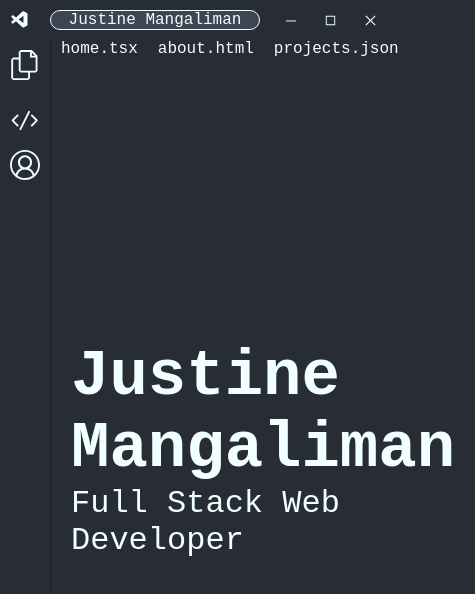
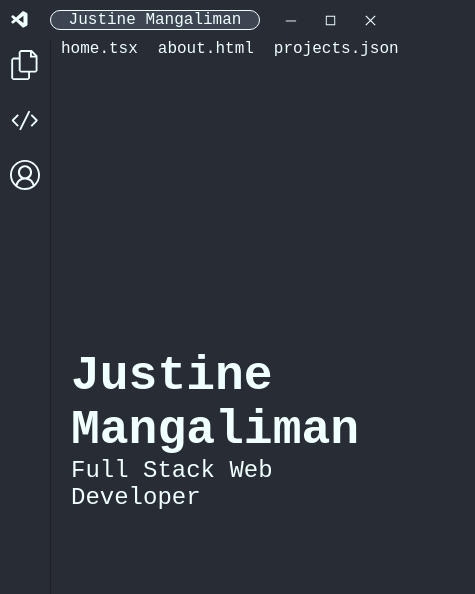
Before and after one commit to jasutiin/jasutiin.github.io, a React (Vite) app: page / in a window 390 px wide. Shown: the top 594 px of the page, 475 px wide, since content can reach past the window. Built offline with nearby package versions, Linux system fonts and the light colour scheme.

Commit message:
fix: desktop is more responsive

```diff
--- a/src/components/ActivityBar/ActivityBar.module.scss
+++ b/src/components/ActivityBar/ActivityBar.module.scss
@@ -7,15 +7,19 @@
 
   @media (max-width: 768px) {
     border-right: 1px solid #202020;
-    width: 50px;
+    width: auto;
     height: calc(100vh - 40px);
   }
 }
 
 .icon {
-  margin: 10px 10px;
+  margin: 10px auto;
 
   :hover {
     cursor: pointer;
   }
+
+  @media (max-width: 768px) {
+    margin: 10px 10px;
+  }
 }
--- a/src/components/ActivityBar/ActivityBar.tsx
+++ b/src/components/ActivityBar/ActivityBar.tsx
@@ -16,11 +16,9 @@ function ActivityBar() {
       <NavLink to="/projects" className={styles.icon}>
         <VscCode size={iconSize} />
       </NavLink>
-      <div className={styles.bottomIcons}>
-        <NavLink to="/about" className={styles.icon}>
-          <VscAccount size={iconSize} />
-        </NavLink>
-      </div>
+      <NavLink to="/about" className={styles.icon}>
+        <VscAccount size={iconSize} />
+      </NavLink>
     </div>
   );
 }
--- a/src/components/EditorTabs/EditorTabs.module.scss
+++ b/src/components/EditorTabs/EditorTabs.module.scss
@@ -14,13 +14,20 @@
   align-items: center;
   color: azure;
   min-width: 300px;
-  overflow: hidden;
+  overflow-x: auto; /* Enable horizontal scrolling */
   @include no-highlight;
 }
 
 .item {
   padding: 0px 10px;
+
   &:hover {
     background-color: #3d4452;
   }
 }
+
+@media (max-width: 420px) {
+  .container {
+    width: 100%;
+  }
+}
--- a/src/components/Explorer/Explorer.module.scss
+++ b/src/components/Explorer/Explorer.module.scss
@@ -12,15 +12,14 @@
   height: calc(100vh - 40px - 20px);
   width: 20vw;
   border-right: 1px solid #202020;
-  // border: 1px solid red;
   color: azure;
   padding: 10px;
+
+  @include no-highlight();
 
   @media (max-width: 768px) {
     display: none;
   }
-
-  @include no-highlight();
 }
 
 .header {
--- a/src/pages/About/About.module.scss
+++ b/src/pages/About/About.module.scss
@@ -0,0 +1,15 @@
+.container {
+  display: flex;
+  flex-direction: column;
+  height: calc(100vh - 100px);
+  width: calc(75vw - 40px);
+  color: azure;
+
+  @media (max-width: 768px) {
+    width: calc(100vw - 70px);
+  }
+}
+
+.title {
+  margin: 20px;
+}
--- a/src/pages/About/About.tsx
+++ b/src/pages/About/About.tsx
@@ -1,5 +1,11 @@
+import styles from './About.module.scss';
+
 function About() {
-  return <div>About</div>;
+  return (
+    <div className={styles.container}>
+      <h1 className={styles.title}>About Me</h1>
+    </div>
+  );
 }
 
 export default About;
--- a/src/pages/Home/Home.module.scss
+++ b/src/pages/Home/Home.module.scss
@@ -2,10 +2,21 @@
   display: flex;
   flex-direction: column;
   justify-content: center;
-  // border: red 1px solid;
+  width: calc(75vw - 40px);
   height: calc(100vh - 100px);
   flex: 1;
-  padding: 20px;
   color: azure;
+
+  @media (max-width: 768px) {
+    width: calc(100vw - 70px);
+  }
+}
+
+.content {
+  margin: 20px;
   font-size: xx-large;
+
+  @media (max-width: 768px) {
+    font-size: x-large;
+  }
 }
--- a/src/pages/Home/Home.tsx
+++ b/src/pages/Home/Home.tsx
@@ -3,11 +3,13 @@ import styles from './Home.module.scss';
 function Home() {
   return (
     <div className={styles.container}>
-      <h1 className={styles.name}>
-        Justine <br />
-        Mangaliman
-      </h1>
-      <p>Full Stack Web Developer</p>
+      <div className={styles.content}>
+        <h1 className={styles.name}>
+          Justine <br />
+          Mangaliman
+        </h1>
+        <p>Full Stack Web Developer</p>
+      </div>
     </div>
   );
 }
--- a/src/pages/Projects/Projects.module.scss
+++ b/src/pages/Projects/Projects.module.scss
@@ -2,15 +2,22 @@
   display: flex;
   flex-direction: column;
   height: calc(100vh - 100px);
-  flex: 1;
-  padding: 20px;
+  width: calc(75vw - 40px);
   color: azure;
+
+  @media (max-width: 768px) {
+    width: calc(100vw - 70px);
+  }
 }
 
 .projectsContainer {
   display: flex;
   flex-direction: row;
   flex-wrap: wrap;
-  justify-content: space-between;
+  justify-content: center;
   overflow-y: scroll;
 }
+
+.title {
+  margin: 20px;
+}
--- a/src/pages/Projects/Projects.tsx
+++ b/src/pages/Projects/Projects.tsx
@@ -12,43 +12,43 @@ const sampleProject2 = {
   uri: 'lol',
   name: 'UofCBazaar',
   description: 'A platform for students to conveniently buy and sell items.',
-  attributes: ['css', 'javascript', 'react'],
+  attributes: ['Typescript', 'React', 'TailwindCSS', 'Deno', 'Supabase'],
 };
 
 const sampleProject3 = {
   uri: 'lol',
   name: 'SwapMeet',
   description: `Have some skills you're willing to share? Would you also like to learn new things? No need for paying for tutors, just meet people and swap!`,
-  attributes: ['css', 'javascript', 'react'],
+  attributes: ['Javascript', 'Next', 'Tailwind CSS', 'Supabase'],
 };
 
 const sampleProject4 = {
   uri: 'lol',
-  name: 'jasuttin',
-  description:
-    'I make videos for fun! Mainly focused on computer science content.',
-  attributes: ['css', 'javascript', 'react'],
+  name: 'Snake Game',
+  description: 'so cool project very nice',
+  attributes: ['C', 'Raspberry Pi'],
 };
 
 const sampleProject5 = {
   uri: 'lol',
-  name: 'Snake Game',
-  description: 'so cool project very nice',
-  attributes: ['css', 'javascript', 'react'],
+  name: 'jasutiin',
+  description:
+    'I make videos for fun! Mainly focused on computer science content.',
+  attributes: ['TikTok', 'YouTube', 'Davinci Resolve'],
 };
 
 const projects = [
-  sampleProject,
-  sampleProject2,
-  sampleProject3,
-  sampleProject4,
-  sampleProject5,
+  // sampleProject,
+  // sampleProject2,
+  // sampleProject3,
+  // sampleProject4,
+  // sampleProject5,
 ];
 
 function Projects() {
   return (
     <div className={styles.container}>
-      <h1>Projects</h1>
+      <h1 className={styles.title}>Projects</h1>
       <div className={styles.projectsContainer}>
         {projects.map((project) => (
           <ProjectCard
--- a/src/styles/main.module.scss
+++ b/src/styles/main.module.scss
@@ -37,3 +37,18 @@ a {
     text-decoration: none;
   }
 }
+
+/* width */
+::-webkit-scrollbar {
+  width: 20px;
+}
+
+/* Handle */
+::-webkit-scrollbar-thumb {
+  background: #3d4452;
+}
+
+/* Handle on hover */
+::-webkit-scrollbar-thumb:hover {
+  background: #555;
+}
```
